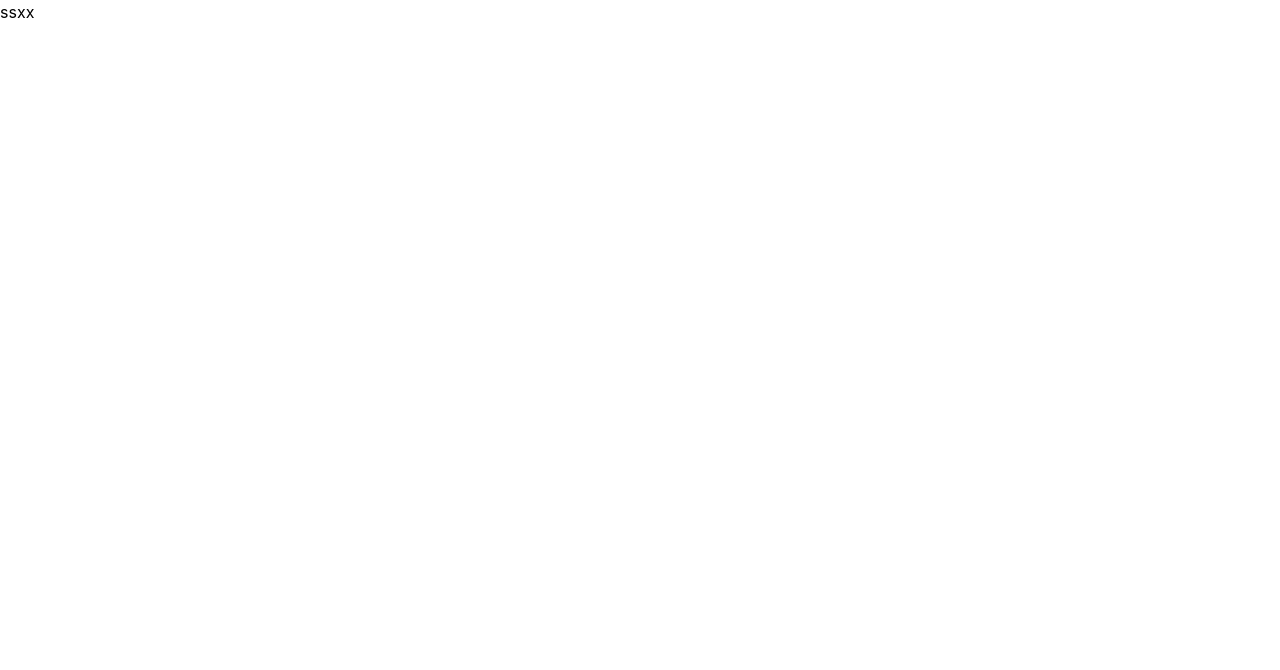
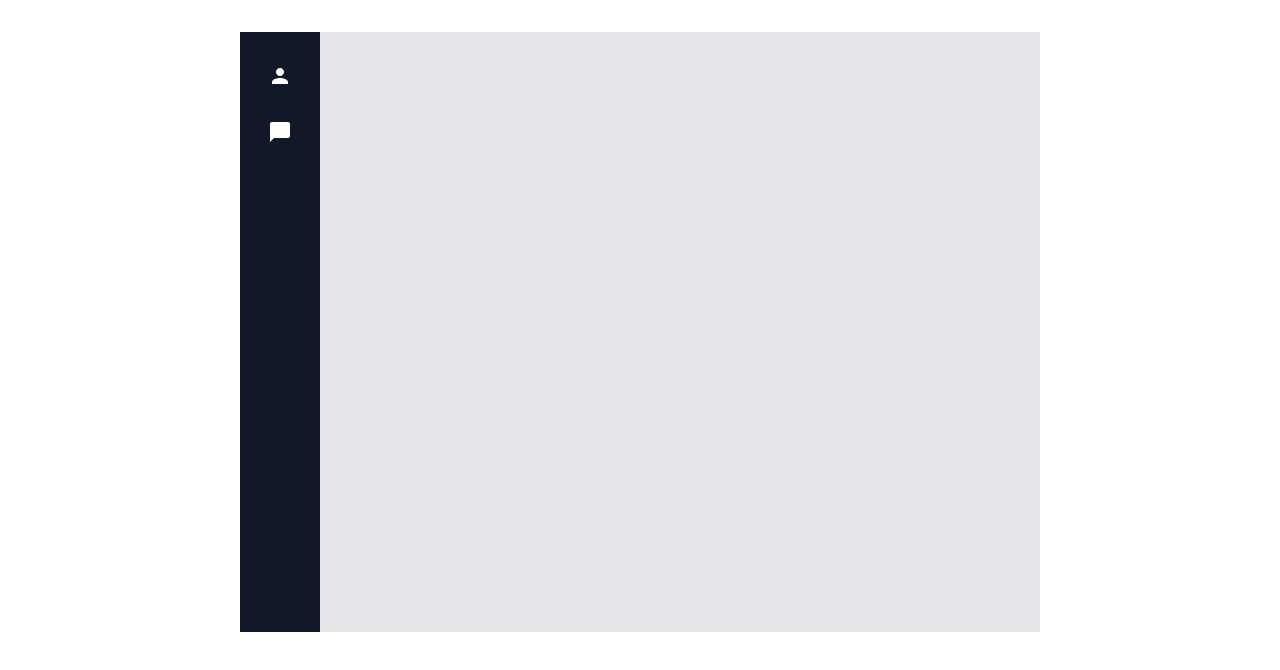
Before and after one commit to Ruila/webchat, a Next.js app in the folder nextjs-webchat/: page / in a window 1280 px wide. Shown: the top 670 px of the page. Built offline with nearby package versions, Linux system fonts and the light colour scheme.

Commit message:
add left side bar

```diff
--- a/nextjs-webchat/components/Layout.tsx
+++ b/nextjs-webchat/components/Layout.tsx
@@ -1,12 +1,17 @@
 
 import { NextComponentType } from 'next'
-
+import PersonIcon from '@mui/icons-material/Person';
+import ChatBubbleIcon from '@mui/icons-material/ChatBubble';
 
 export const Layout: NextComponentType = () => {
     return (
-        <div className="flex">
-            <div>ss</div>
-            <div>xx</div>
+        <div className="flex justify-center items-center w-full h-full py-8">
+            <div className="w-[800px] h-[600px] bg-gray-200">
+                <div className="h-full bg-gray-900 w-[80px] flex flex-col items-center">
+                    <PersonIcon className="my-8" sx={{ color: "#fff" }} />
+                    <ChatBubbleIcon sx={{ color: "#fff" }} />
+                </div>
+            </div>
         </div>
     )
 }
--- a/nextjs-webchat/package.json
+++ b/nextjs-webchat/package.json
@@ -9,6 +9,9 @@
     "lint": "next lint"
   },
   "dependencies": {
+    "@emotion/react": "^11.4.1",
+    "@emotion/styled": "^11.3.0",
+    "@mui/icons-material": "^5.0.1",
     "@mui/material": "^5.0.2",
     "autoprefixer": "^10.3.6",
     "next": "11.1.2",
--- a/nextjs-webchat/tsconfig.json
+++ b/nextjs-webchat/tsconfig.json
@@ -3,6 +3,7 @@
     "target": "es5",
     "lib": ["dom", "dom.iterable", "esnext"],
     "allowJs": true,
+    "noImplicitAny": true,
     "skipLibCheck": true,
     "strict": true,
     "forceConsistentCasingInFileNames": true,
```
Also changed, not shown: 1 other file (tests, documents, lock files or other folders).
